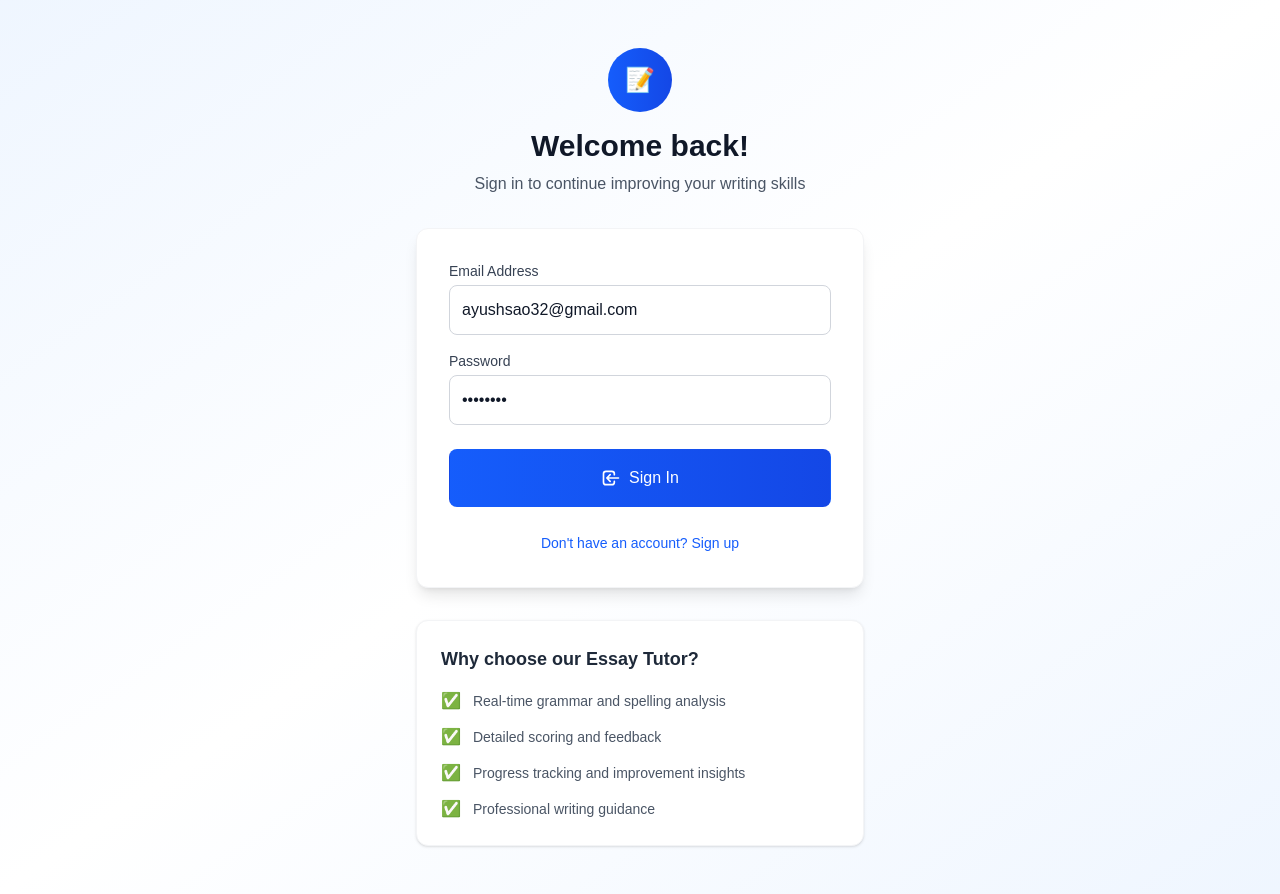
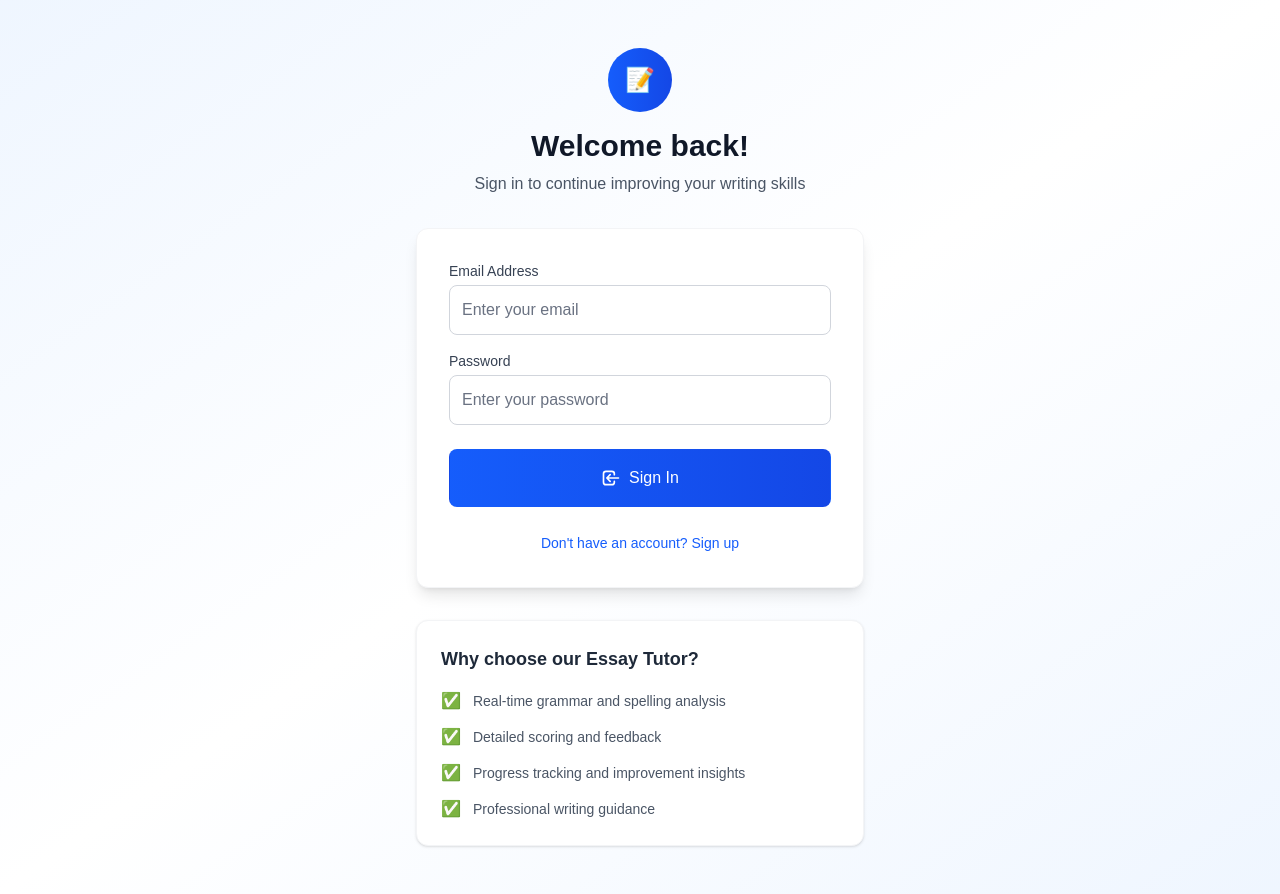
Before and after one commit to ayushsao/Capgemini_essay, a Next.js app: page / in a window 1280 px wide. Built offline with nearby package versions, Linux system fonts and the light colour scheme.

Commit message:
Remove m

```diff
--- a/src/components/LoginForm.tsx
+++ b/src/components/LoginForm.tsx
@@ -11,8 +11,8 @@ interface LoginFormProps {
 export default function LoginForm({ onToggleMode, isLogin }: LoginFormProps) {
   const [formData, setFormData] = useState({
     name: '',
-    email: isLogin ? 'ayushsao32@gmail.com' : '',
-    password: isLogin ? 'password' : '',
+    email: '',
+    password: '',
     confirmPassword: ''
   });
   const [error, setError] = useState('');
@@ -22,8 +22,8 @@ export default function LoginForm({ onToggleMode, isLogin }: LoginFormProps) {
   useEffect(() => {
     setFormData({
       name: '',
-      email: isLogin ? 'ayushsao32@gmail.com' : '',
-      password: isLogin ? 'password' : '',
+      email: '',
+      password: '',
       confirmPassword: ''
     });
     setError(''); // Clear any errors when switching modes
@@ -61,8 +61,8 @@ export default function LoginForm({ onToggleMode, isLogin }: LoginFormProps) {
         // Clear form on successful login/register
         setFormData({
           name: '',
-          email: isLogin ? 'ayushsao32@gmail.com' : '',
-          password: isLogin ? 'password' : '',
+          email: '',
+          password: '',
           confirmPassword: ''
         });
       }
```
